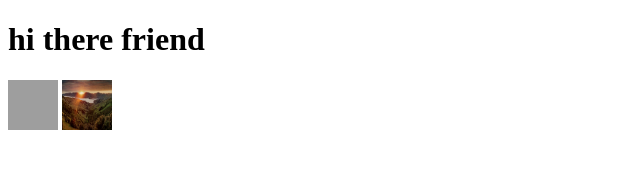
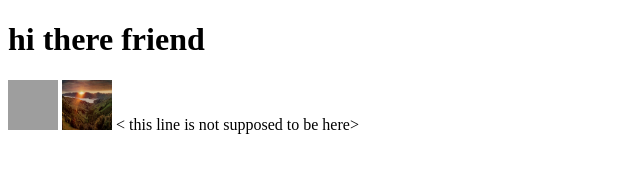
Before and after one commit to arthorS01/bluediamond, a plain HTML site: page index.html in a window 1280 px wide. Shown: the whole page, without its empty margins (0-640 px from the left). Drawn offline with Linux system fonts and the light colour scheme; grey boxes are pictures that could not be loaded.

Commit message:
commited index.html

```diff
--- a/index.html
+++ b/index.html
@@ -11,5 +11,6 @@
     <h1>hi there friend</h1>
         <img src="african-male-receiving-parcel-from-delivery-service-worker (3).jpg" height="50" width="50">
         <img src="vlcsnap-2021-02-07-22h05m47s372.png" height="50" width="50">
+        < this line is not supposed to be here></this>
 </body>
 </html>
```
